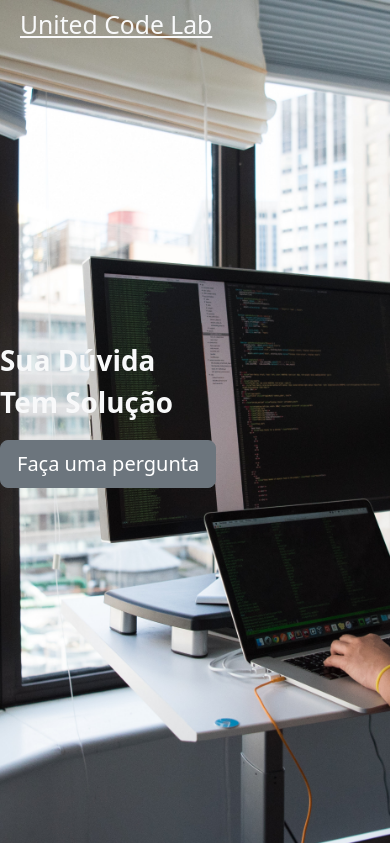
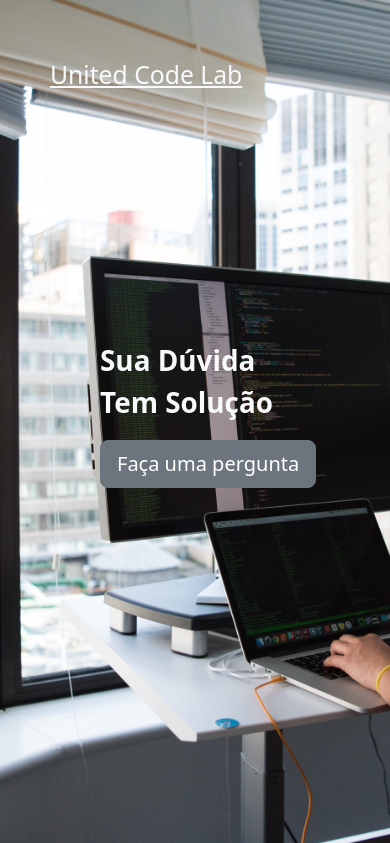
Before and after one commit to unitedcodelab/foi-de-base, a Django app: page / in a window 390 px wide. Shown: the top 843 px of the page. Run offline with Django 5.2, Linux system fonts and the light colour scheme; parts of the project's set-up code (start-up, migrations or seed data) failed here and were passed over.

```diff
--- a/project/static/css/templates/home.css
+++ b/project/static/css/templates/home.css
@@ -30,3 +30,15 @@
         font-size: 3.5rem;
     }
 }
+
+@media (max-width: 480px) {
+    .bg-img section {
+      text-align: center;
+    }
+
+    .bg-img {
+      display: flex;
+      justify-content: center;
+      align-items: center;
+    }
+  }
--- a/source/templates/base.html
+++ b/source/templates/base.html
@@ -10,6 +10,7 @@
     <meta name="theme-color" content="#000000">
     <meta name="viewport" content="width=device-width, initial-scale=1, shrink-to-fit=no">
     <link href="https://cdn.jsdelivr.net/npm/bootstrap@5.3.2/dist/css/bootstrap.min.css" rel="stylesheet" integrity="sha384-T3c6CoIi6uLrA9TneNEoa7RxnatzjcDSCmG1MXxSR1GAsXEV/Dwwykc2MPK8M2HN" crossorigin="anonymous">
+
 
     {% block site_meta %}{% endblock %}
     {% block seo-meta %}
--- a/source/templates/home.html
+++ b/source/templates/home.html
@@ -8,10 +8,10 @@
 {% block content %}
   <main>
     <section class=" bg-img bg-img1 w-100 h-100 top-0 left-0 d-flex flex-column align-items-start justify-content-center text-light" style="min-height: 100vh;">
-      <h1 class="position-absolute fs-2 text-decoration-underline " style="top: 10px; left: 20px;">United Code Lab</h1>
+      <h1 class="position-absolute fs-2 text-decoration-underline " style="top: 60px; left: 50px;">United Code Lab</h1>
       <!-- <img src="./components/logo.html" alt="Logo United Code Lab" class="position-absolute top-0 start-0"> -->
-      <p class="lead fs-1 fw-bold">Sua Dúvida <br> Tem Solução</p>
-      <p class="lead">
+      <p class="lead fs-1 fw-bold font-chakra-petch" style="margin-left: 100px;">Sua Dúvida <br> Tem Solução</p>
+      <p class="lead" style="margin-left: 100px;">
         <button class="btn btn-lg btn-secondary">Faça uma pergunta</button>
       </p>
     </section>
```
